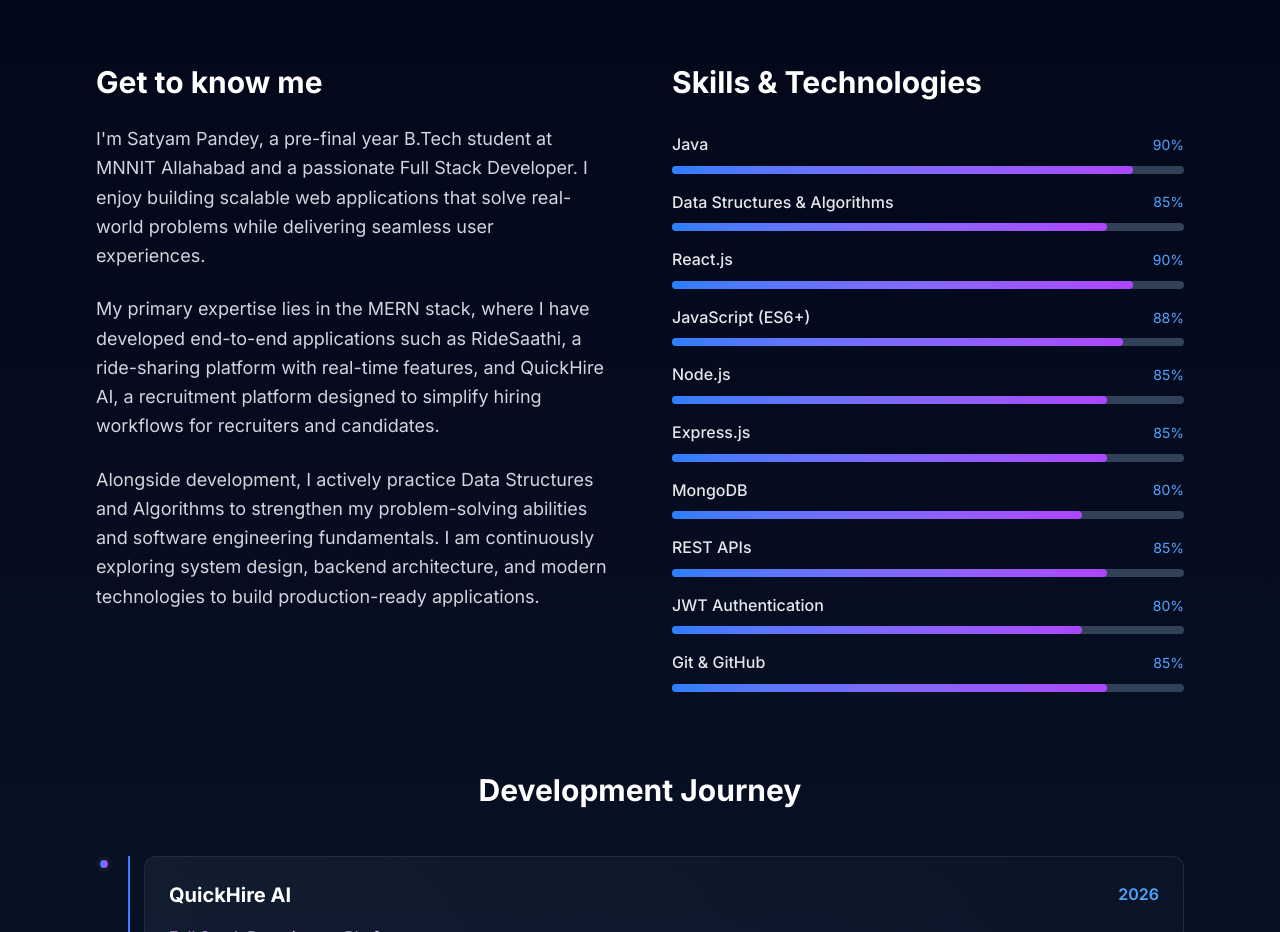
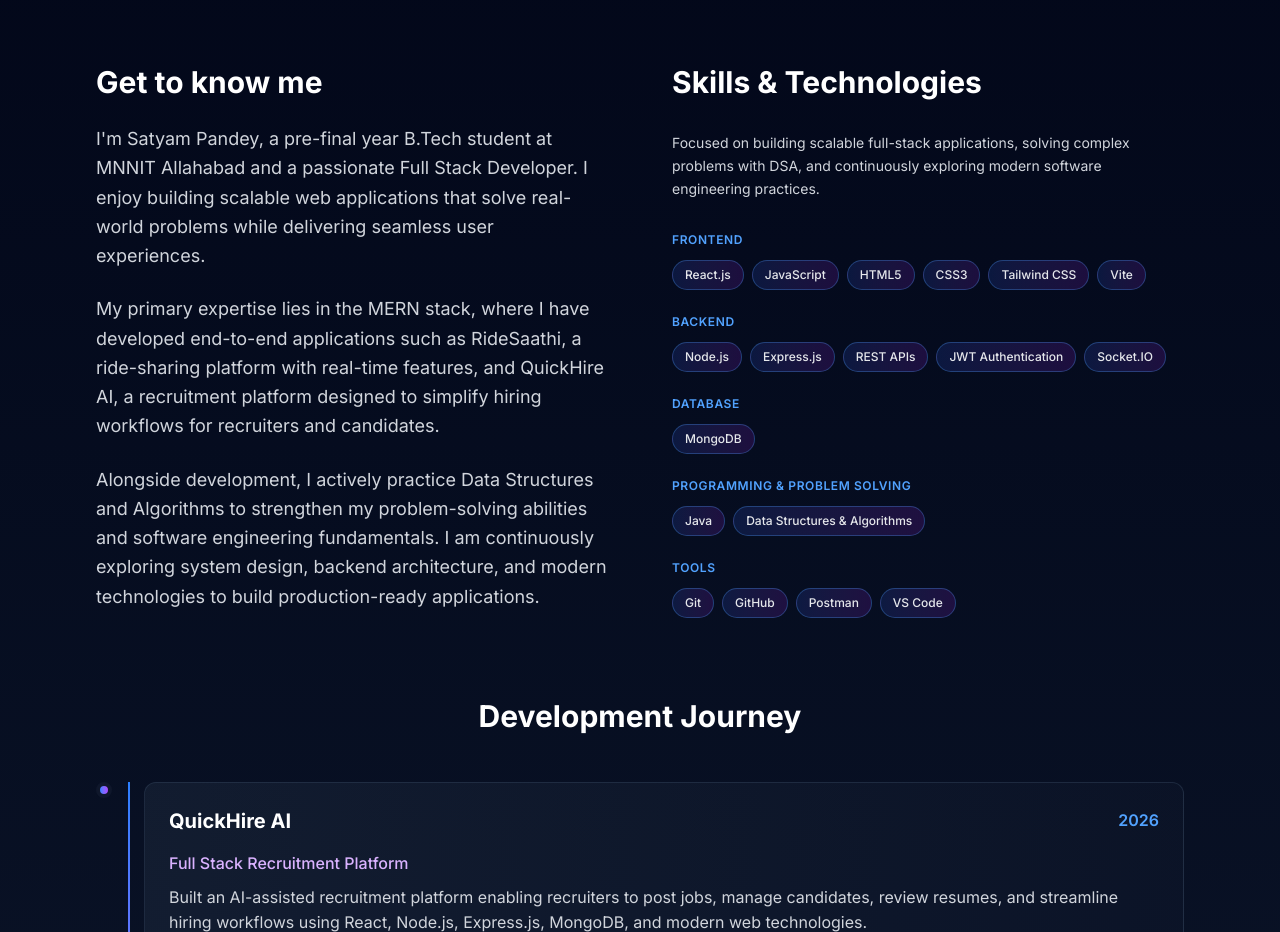
Before and after one commit to Satyam-8226/portfolio, a React (Vite) app: page / in a window 1280 px wide. Shown: the part 1040-1972 px from the top of the page. Built offline with nearby package versions, Linux system fonts and the light colour scheme; no server answers.

Commit message:
refactor: restructure skills section in About component; replace skills array with tech stack categories and enhance presentation

```diff
--- a/src/components/About.jsx
+++ b/src/components/About.jsx
@@ -3,18 +3,13 @@ import { motion } from 'framer-motion';
 import SectionWrapper from './SectionWrapper';
 
 const About = () => {
-  const skills = [
-    { name: 'Java', level: 90 },
-    { name: 'Data Structures & Algorithms', level: 85 },
-    { name: 'React.js', level: 90 },
-    { name: 'JavaScript (ES6+)', level: 88 },
-    { name: 'Node.js', level: 85 },
-    { name: 'Express.js', level: 85 },
-    { name: 'MongoDB', level: 80 },
-    { name: 'REST APIs', level: 85 },
-    { name: 'JWT Authentication', level: 80 },
-    { name: 'Git & GitHub', level: 85 }
-  ];
+  const techStack = {
+    'Frontend': ['React.js', 'JavaScript', 'HTML5', 'CSS3', 'Tailwind CSS', 'Vite'],
+    'Backend': ['Node.js', 'Express.js', 'REST APIs', 'JWT Authentication', 'Socket.IO'],
+    'Database': ['MongoDB'],
+    'Programming & Problem Solving': ['Java', 'Data Structures & Algorithms'],
+    'Tools': ['Git', 'GitHub', 'Postman', 'VS Code']
+  };
 
   const experiences = [
     {
@@ -108,28 +103,36 @@ const About = () => {
             className="space-y-8"
           >
             <h3 className="text-3xl font-bold text-white">Skills & Technologies</h3>
-            <div className="space-y-4">
-              {skills.map((skill, index) => (
+
+            <p className="text-gray-300 text-sm leading-relaxed">
+              Focused on building scalable full-stack applications, solving complex problems with DSA, and continuously exploring modern software engineering practices.
+            </p>
+
+            <div className="space-y-6">
+              {Object.entries(techStack).map(([category, technologies], categoryIndex) => (
                 <motion.div
-                  key={skill.name}
+                  key={category}
                   initial={{ opacity: 0, y: 20 }}
                   whileInView={{ opacity: 1, y: 0 }}
                   viewport={{ once: true }}
-                  transition={{ delay: index * 0.1 }}
-                  className="space-y-2"
+                  transition={{ delay: categoryIndex * 0.1 }}
+                  className="space-y-3"
                 >
-                  <div className="flex justify-between items-center">
-                    <span className="text-gray-200 font-medium">{skill.name}</span>
-                    <span className="text-blue-400 text-sm">{skill.level}%</span>
-                  </div>
-                  <div className="w-full bg-slate-700 rounded-full h-2">
-                    <motion.div
-                      initial={{ width: 0 }}
-                      whileInView={{ width: `${skill.level}%` }}
-                      viewport={{ once: true }}
-                      transition={{ duration: 1, delay: index * 0.1 + 0.3 }}
-                      className="bg-linear-to-r from-blue-500 to-purple-500 h-2 rounded-full"
-                    />
+                  <h4 className="text-xs font-semibold text-blue-400 uppercase tracking-wider">{category}</h4>
+                  <div className="flex flex-wrap gap-2">
+                    {technologies.map((tech, techIndex) => (
+                      <motion.span
+                        key={tech}
+                        initial={{ opacity: 0, scale: 0.8 }}
+                        whileInView={{ opacity: 1, scale: 1 }}
+                        viewport={{ once: true }}
+                        transition={{ delay: categoryIndex * 0.1 + techIndex * 0.05 }}
+                        whileHover={{ scale: 1.05, boxShadow: '0 0 20px rgba(59, 130, 246, 0.5)' }}
+                        className="px-3 py-1.5 rounded-full bg-linear-to-r from-blue-900/30 to-purple-900/30 border border-blue-400/30 text-gray-200 text-xs font-medium hover:border-blue-400/60 transition-all duration-300 cursor-default"
+                      >
+                        {tech}
+                      </motion.span>
+                    ))}
                   </div>
                 </motion.div>
               ))}
```
